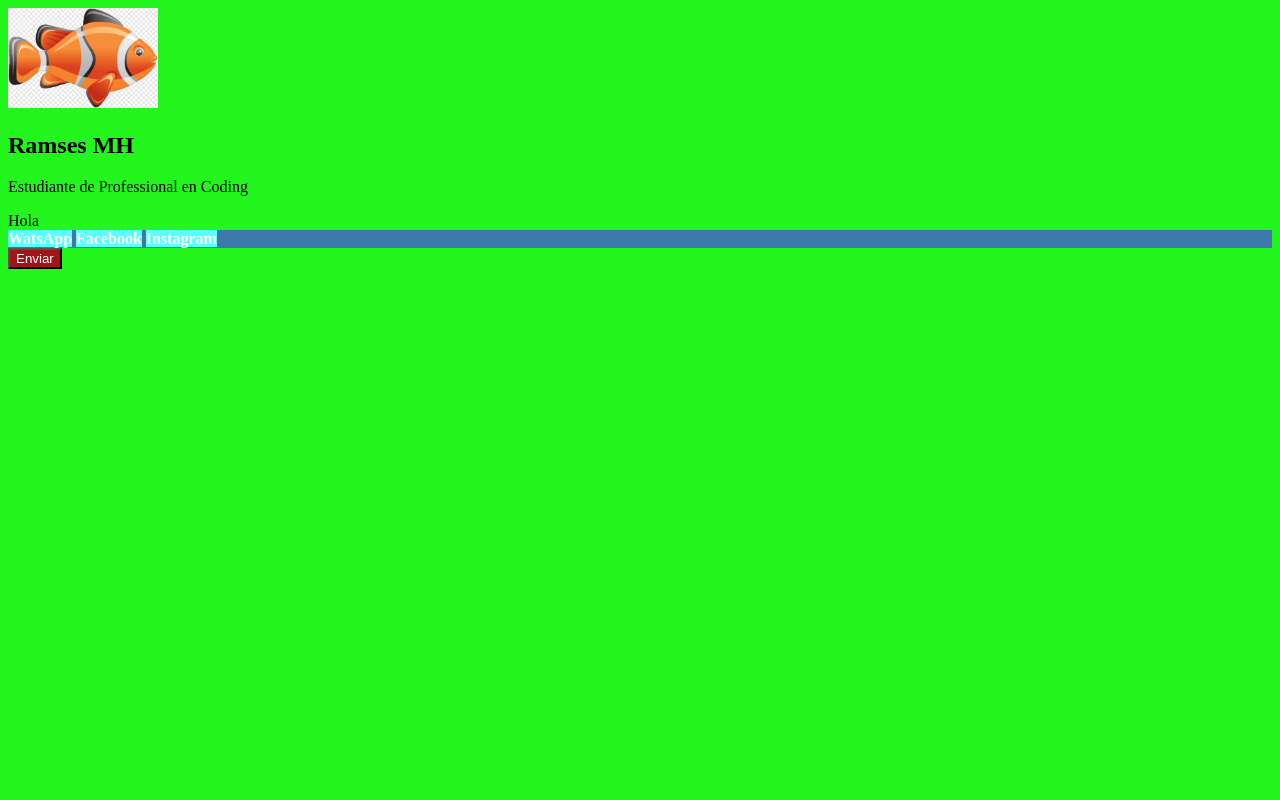
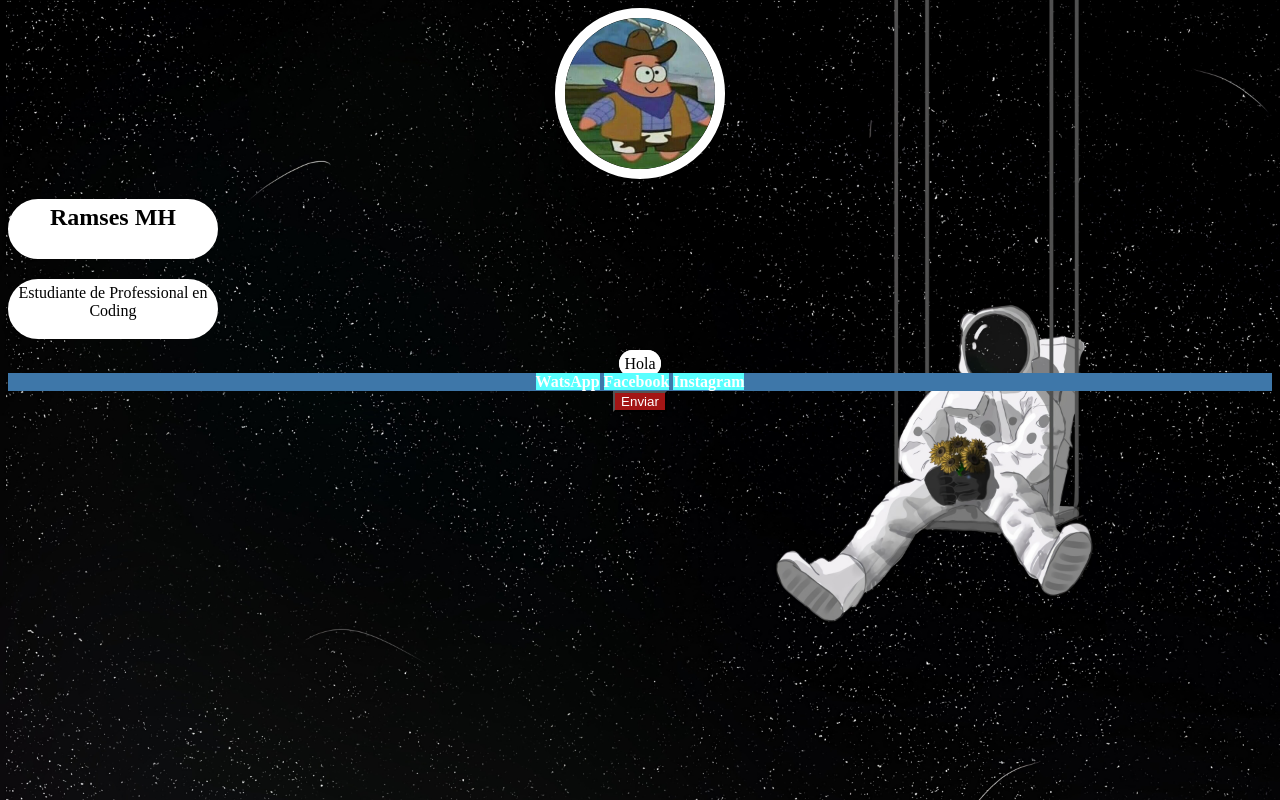
Before and after one commit to RamsesMH18/CardRamses, a plain HTML site: page Index.html in a window 1280 px wide. Drawn offline with Linux system fonts and the light colour scheme.

Commit message:
agrego el archivo fondo e icono

```diff
--- a/Index.html
+++ b/Index.html
@@ -11,21 +11,24 @@
 <body>
 
     <section>
-        <img src="./Pez.png" width="150">
-        <h1 class="Name">Ramses MH</h1>
-        <p>Estudiante de Professional en Coding</p>
-        <span>Hola</span>
-
+        <div class="informacion">
+            <img class="imagen" src="./icono1.jpg" width="150">
+            <h1 class="mensaje">Ramses MH</h1>
+            <p class="mensaje">Estudiante de Professional en Coding</p>
+            <span class="mensaje">Hola</span>
+        </div>
 
         <div class="links">
-            <a class="WhatsApp">WatsApp</a>
-            <a class="Facebook">Facebook</a>
-            <a class="Instagram">Instagram</a>
+            <a class="whatsApp">WatsApp</a>
+            <a class="facebook">Facebook</a>
+            <a class="instagram">Instagram</a>
         </div>
 
     </section>
 
-    <button id="SendButton">Enviar</button>
+    <div class="botones">
+        <button id="SendButton">Enviar</button>
+    </div>
 
 </body>
 </html>
--- a/Style.css
+++ b/Style.css
@@ -1,15 +1,31 @@
 /* Primera forma de mandar poner estilos */
 /* Etiqueta */
 body {
-    background-color: rgb(35, 246, 28);
+    background-image: url(fondo.jpeg);
+    background-size: cover;
 }
 
 /* Segunda forma para dar estilo */
 /* Clase */
 
+.informacion {
+    text-align: center;
+    color: rgb(0, 0, 0);
+}
+
+.mensaje {
+    background-color: white;
+    border-radius: 30px;
+    border: 5px solid white;
+    height: 50px;
+    width: 200px;
+}
+
+
 .links {
+    text-align: center;
     background-color: rgb(62, 119, 169);
-    color: white;
+    color: rgb(255, 255, 255);
 }
 
 a {
@@ -22,8 +38,17 @@ a {
 
 /* Tercera forma de dar estilo */
 /* ID */
-
+.botones {
+    text-align: center;
+}
 #SendButton {
     background-color: rgb(163, 21, 21);
     color: white;
 }
+
+.imagen {
+    border-radius: 100px;
+    border: 10px solid rgb(255, 255, 255);
+    display: block;
+    margin: 0 auto;
+}
```
Also changed, not shown: fondo.jpeg (added), icono1.jpg (added).
